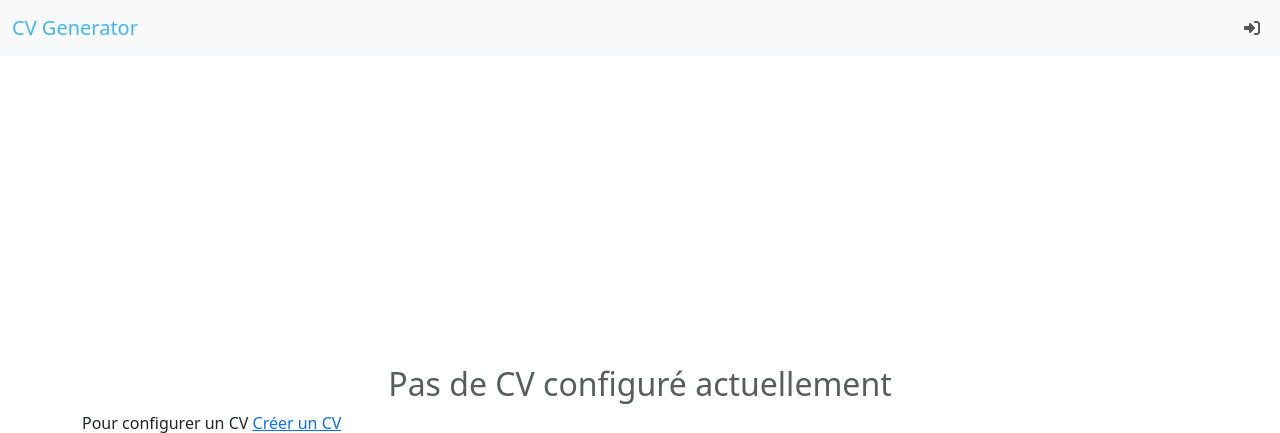
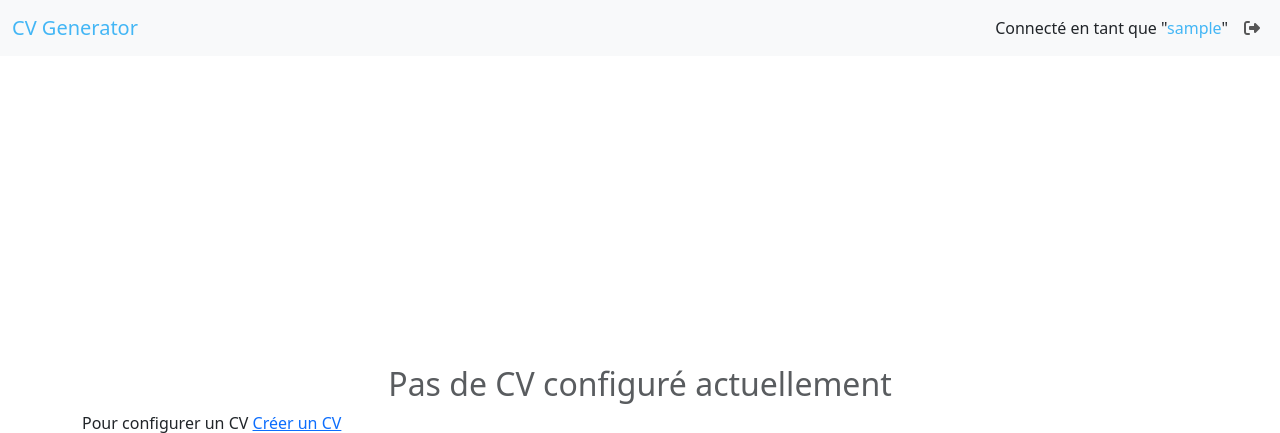
Before and after one commit to Seryzedd/CVGenerator, a Django app: page / in a window 1280 px wide. Shown: the top 433 px of the page. Run offline with Django 5.2, Linux system fonts and the light colour scheme; the visitor is signed in with stand-in values (Sample User, id 1); data comes from the database, SQL or seed files in the repository; data that the repository does not hold is empty; some libraries are stand-ins or nearby versions.

Commit message:
Add logout header button

```diff
--- a/apps/login/urls.py
+++ b/apps/login/urls.py
@@ -1,7 +1,8 @@
 from django.urls import path
-from apps.login.views import CustomLoginView, registerAccount
+from apps.login.views import CustomLoginView, registerAccount, CustomLogoutView
 
 urlpatterns = [
     path('login/', CustomLoginView.as_view(), name='login'),
-    path('register/', registerAccount, name='register')
+    path('register/', registerAccount, name='register'),
+    path('logout/', CustomLogoutView.as_view(), name='logout')
 ]
--- a/templates/partials/header.html
+++ b/templates/partials/header.html
@@ -1,7 +1,8 @@
 <header>
     <nav class="navbar navbar-expand-lg bg-light">
         <div class="container-fluid">
-        <button class="navbar-toggler" type="button" data-bs-toggle="collapse" data-bs-target="#navbarTogglerDemo01" aria-controls="navbarTogglerDemo01" aria-expanded="false" aria-label="Toggle navigation">
+            <button class="navbar-toggler" type="button" data-bs-toggle="collapse" data-bs-target="#navbarTogglerDemo01"
+                    aria-controls="navbarTogglerDemo01" aria-expanded="false" aria-label="Toggle navigation">
                 <span class="navbar-toggler-icon"></span>
             </button>
             <div class="collapse navbar-collapse" id="navbarTogglerDemo01">
@@ -19,9 +20,20 @@
                 </ul>
 
                 <ul class="navbar-nav">
+                    {% if user.is_authenticated %}
                         <li class="nav-item">
-              <a class="nav-link" href="{% url 'register' %}" title="Connexion"><i class="fas fa-sign-in-alt"></i></a>
+                            <p class="p-2 mb-0 text-dark">
+                                Connecté en tant que
+                                "<span class="text-secondary">{{ user.username  }}</span>"
+                            </p>
                         </li>
+                        <li class="nav-item">
+                            <form action="{% url 'logout' %}" method="post">
+                                {% csrf_token %}
+                                <button type="submit" class="nav-link"><i class="fas fa-sign-out-alt"></i></button>
+                            </form>
+                        </li>
+                    {% endif %}
                 </ul>
             </div>
         </div>
```
Also changed, not shown: apps/login/views.py (+8 -0 lines). Lines whose indentation alone changed are shown as unchanged.
